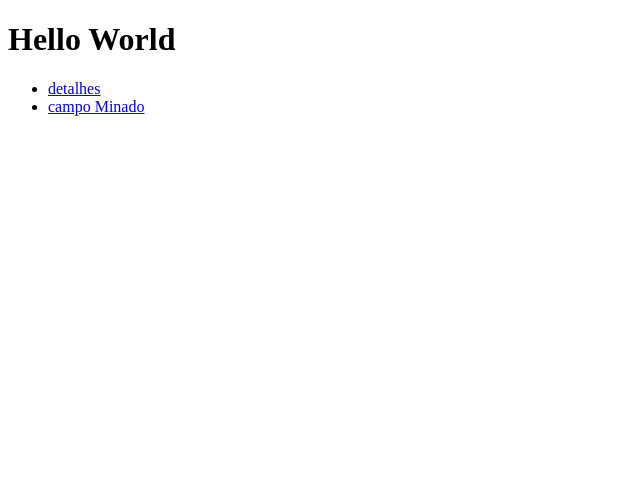
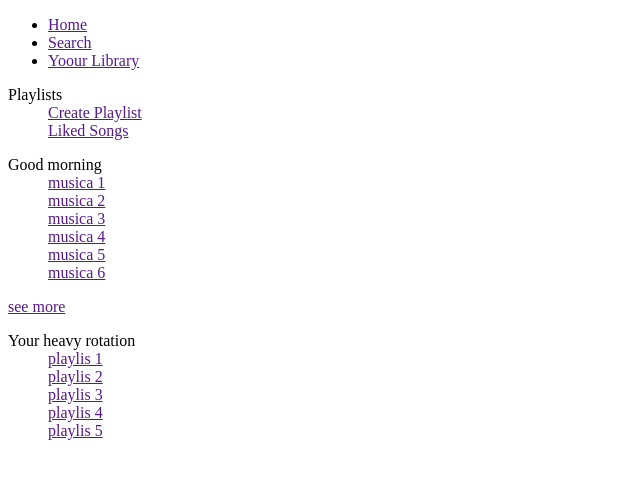
Before and after one commit to GaliusXhantus/python-django.github.io, a Django app: page / in a window 1280 px wide. Shown: the top 479 px of the page, without its empty margins (0-640 px from the left). Run offline with Django 3.2, Linux system fonts and the light colour scheme.

Commit message:
index.html

```diff
--- a/templates/musicas/index.html
+++ b/templates/musicas/index.html
@@ -8,12 +8,48 @@
 </head>
 <body>
 
-    <h1>Hello World</h1>
+    <nav>
+        <div>
+            <ul>
+                <li><a href=""> Home </a></li>
+                <li><a href=""> Search </a></li>
+                <li><a href=""> Yoour Library </a></li>
+            </ul>
+        </div>
+        <div>
+            <dl>
+                <dt> Playlists </dt>
+                    <dd><a href=""> Create Playlist </a></dd>
+                    <dd><a href=""> Liked Songs </a></dd>
+            </dl>
+        </div>
+    </nav>
 
-    <ul>
-        <li><a href="./detalhes.html">detalhes</a></li>
-        <li><a href="https://campo-minado.com/">campo Minado</a></li>
-    </ul>
+    <main>
+        <section>
+            <dl>
+                <dt>Good morning</dt>
+                <dd><a href="">musica 1</a></dd>
+                <dd><a href="">musica 2</a></dd>
+                <dd><a href="">musica 3</a></dd>
+                <dd><a href="">musica 4</a></dd>
+                <dd><a href="">musica 5</a></dd>
+                <dd><a href="">musica 6</a></dd>
+            </dl>
+        </section>
+
+        <section>
+            <a href="">see more</a>
+            <dl>
+                <dt>Your heavy rotation</dt>
+                <dd><a href="">playlis 1</a></dd>
+                <dd><a href="">playlis 2</a></dd>
+                <dd><a href="">playlis 3</a></dd>
+                <dd><a href="">playlis 4</a></dd>
+                <dd><a href="">playlis 5</a></dd>
+            </dl>
+        </section>
+    </main>
 
 </body>
 </html>
```
